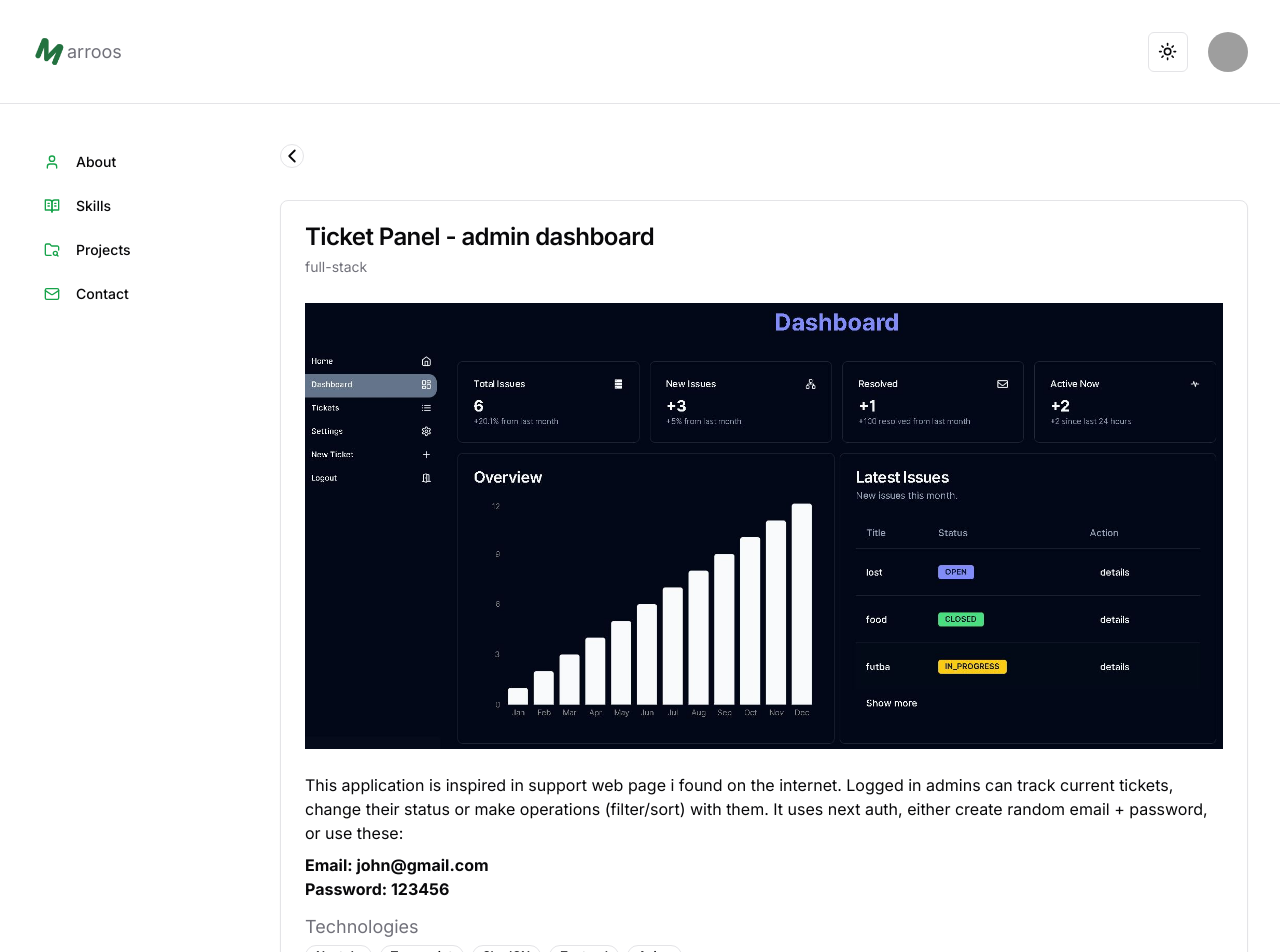
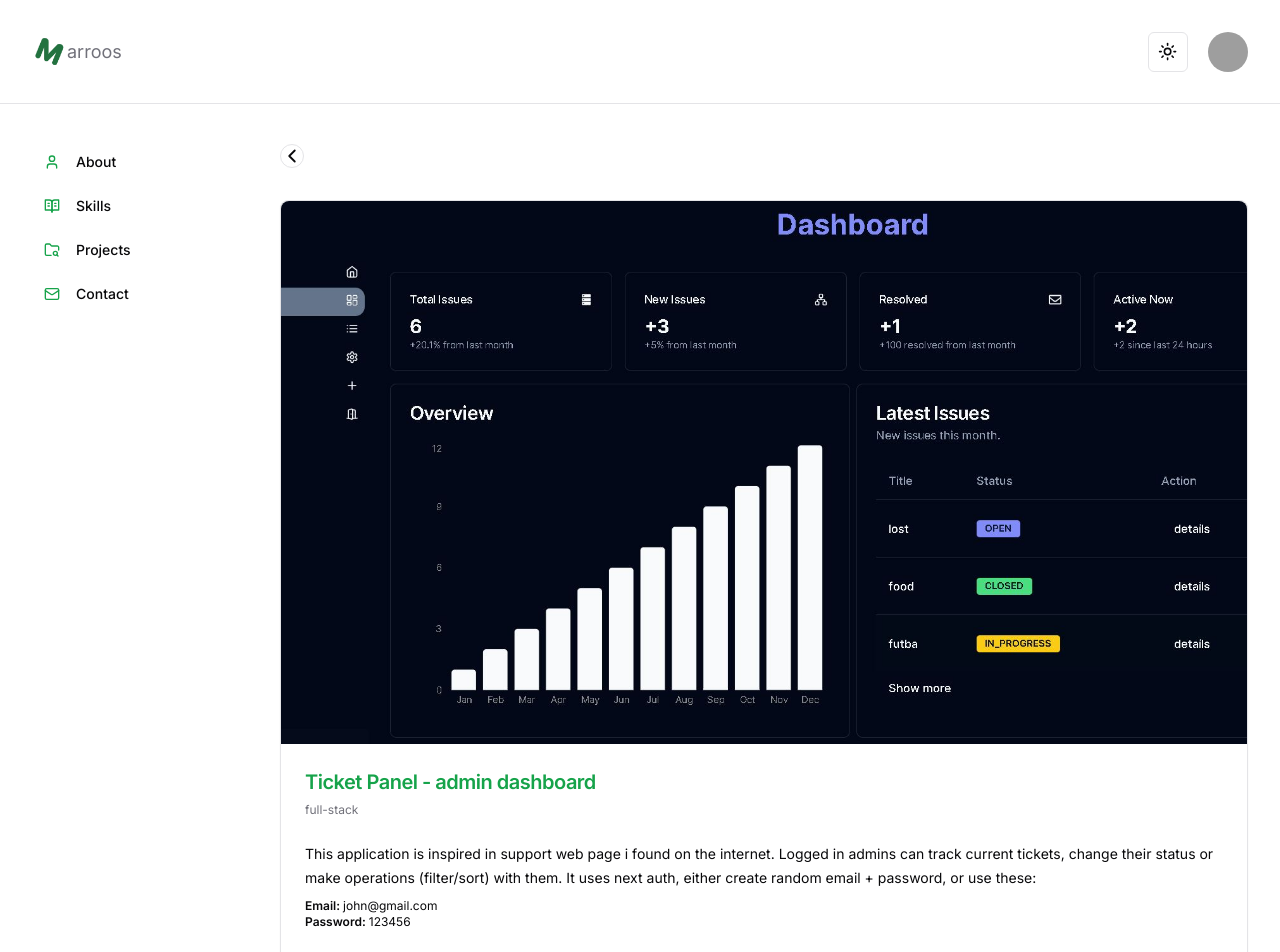
Before and after one commit to MarroosSK/portfolio-maros, a Next.js app: page /portfolio/projects/1 in a window 1280 px wide. Shown: the top 952 px of the page. Built offline with nearby package versions, Linux system fonts and the light colour scheme; grey boxes are pictures that could not be loaded.

Commit message:
8 - updated CV

```diff
--- a/app/portfolio/projects/[id]/page.tsx
+++ b/app/portfolio/projects/[id]/page.tsx
@@ -36,47 +36,50 @@ const ProjectIdPage = ({ params }: { params: { id: string } }) => {
       </Link>
 
       <Card>
+        <div className="space-y-1">
+          {status ? (
+            <Image
+              src={projects?.img as string}
+              alt={projects?.title as string}
+              height={1200}
+              width={1200}
+              className="w-full h-full rounded-t-lg aspect-video object-cover"
+            />
+          ) : (
+            <SkeletonImage />
+          )}
+        </div>
         <CardHeader>
-          <CardTitle>{projects?.title}</CardTitle>
-          <CardDescription className="leading-6">
+          <CardTitle className="text-primary text-md md:text-xl">
+            {projects?.title}
+          </CardTitle>
+          <CardDescription className="text-xs md:text-md ">
             {projects?.category}
           </CardDescription>
         </CardHeader>
         <CardContent>
           <div className="space-y-2">
             <div className="space-y-1">
-              {status ? (
-                <Image
-                  src={projects?.img as string}
-                  alt={projects?.title as string}
-                />
-              ) : (
-                <SkeletonImage />
-              )}
-            </div>
-            <div className="space-y-1">
-              <p className="mt-6 leading-6">{projects?.info}</p>
+              <p className="text-sm md:text-md  leading-6">{projects?.info}</p>
             </div>
             {projects?.credentials_email?.length !== 0 &&
               projects?.credentials_password?.length !== 0 && (
-                <div className="mt-2 flex flex-col">
-                  <p className="font-bold">
-                    Email:{" "}
-                    <span color="text-primary font-semibold">
-                      {projects?.credentials_email}
-                    </span>
+                <div className="mt-4 flex flex-col">
+                  <p className="text-xs ">
+                    <span className="font-semibold">Email: </span>
+                    {projects?.credentials_email}
                   </p>
-                  <p className="font-bold">
-                    Password:{" "}
-                    <span color="text-primary font-semibold">
-                      {projects?.credentials_password}
-                    </span>
+                  <p className="text-xs ">
+                    <span className="font-semibold">Password: </span>
+                    {projects?.credentials_password}
                   </p>
                 </div>
               )}
           </div>
-          <div className="mt-3 space-y-1">
-            <p className="text-lg text-muted-foreground">Technologies</p>
+          <div className="mt-6 space-y-1">
+            <p className="text-xs md:text-base text-muted-foreground">
+              Technologies
+            </p>
             <div className=" mt-2  flex items-center flex-wrap gap-2">
               {projects?.stack.map((tech: string, index: number) => (
                 <Badge key={index} variant="outline">
--- a/utils/projects-data.tsx
+++ b/utils/projects-data.tsx
@@ -38,7 +38,7 @@ export const projectsData: projectsI[] = [
     id: 2,
     title: "MA Gallery",
     url: "https://ma-gallery.vercel.app",
-    info: "Create your own personal galleries. To log in with dummy credentials:",
+    info: "Create your own personal galleries. User can create albums and add photos in them. Only logged in/ registered users can use this app. To log in with dummy credentials:",
     credentials_email: "magallery+clerk_test@example.com",
     credentials_password: "magallery2402",
     source: "https://github.com/MarroosSK/ma-gallery",
```
Also changed, not shown: 1 other file (tests, documents, lock files or other folders).
